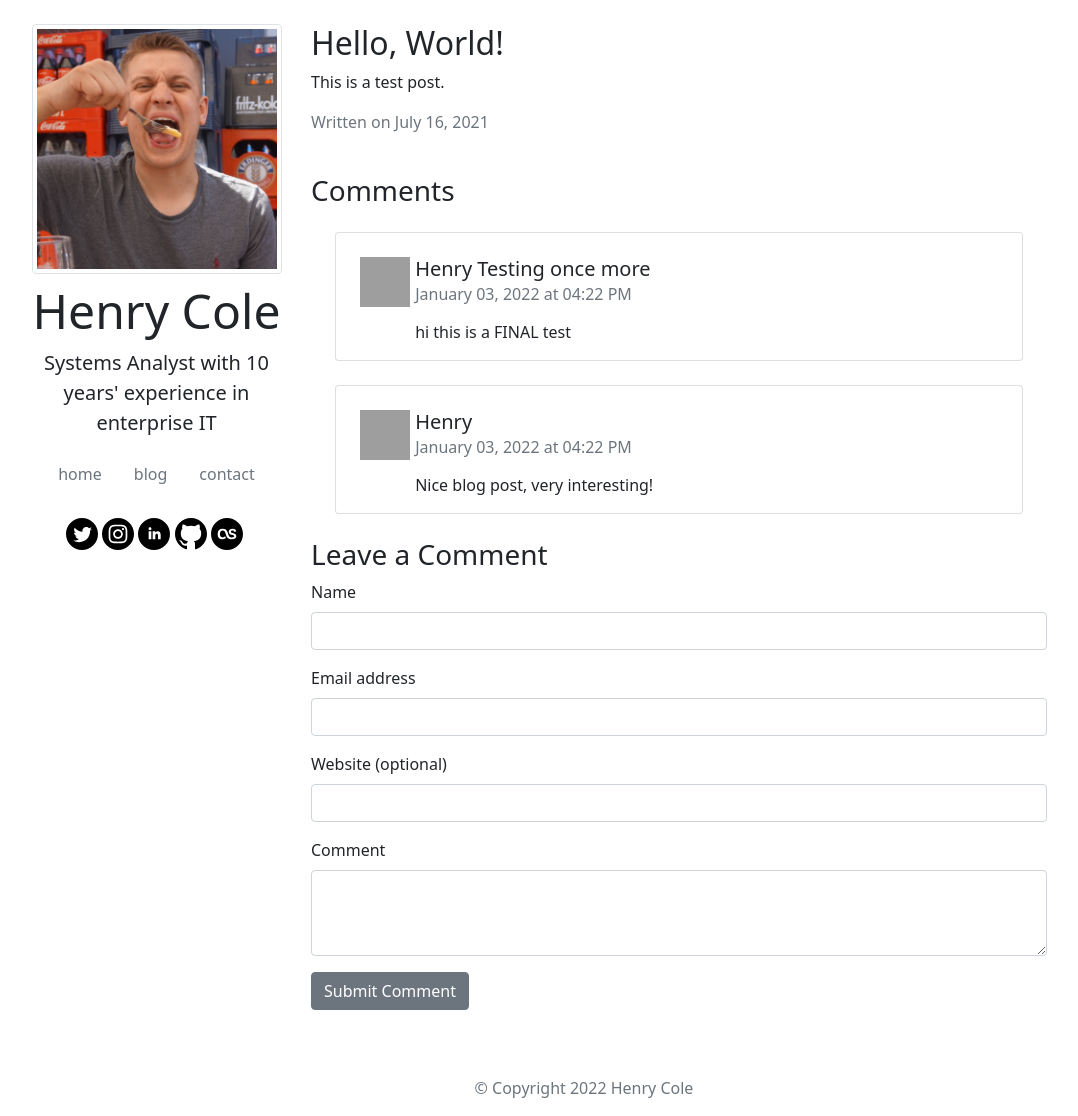
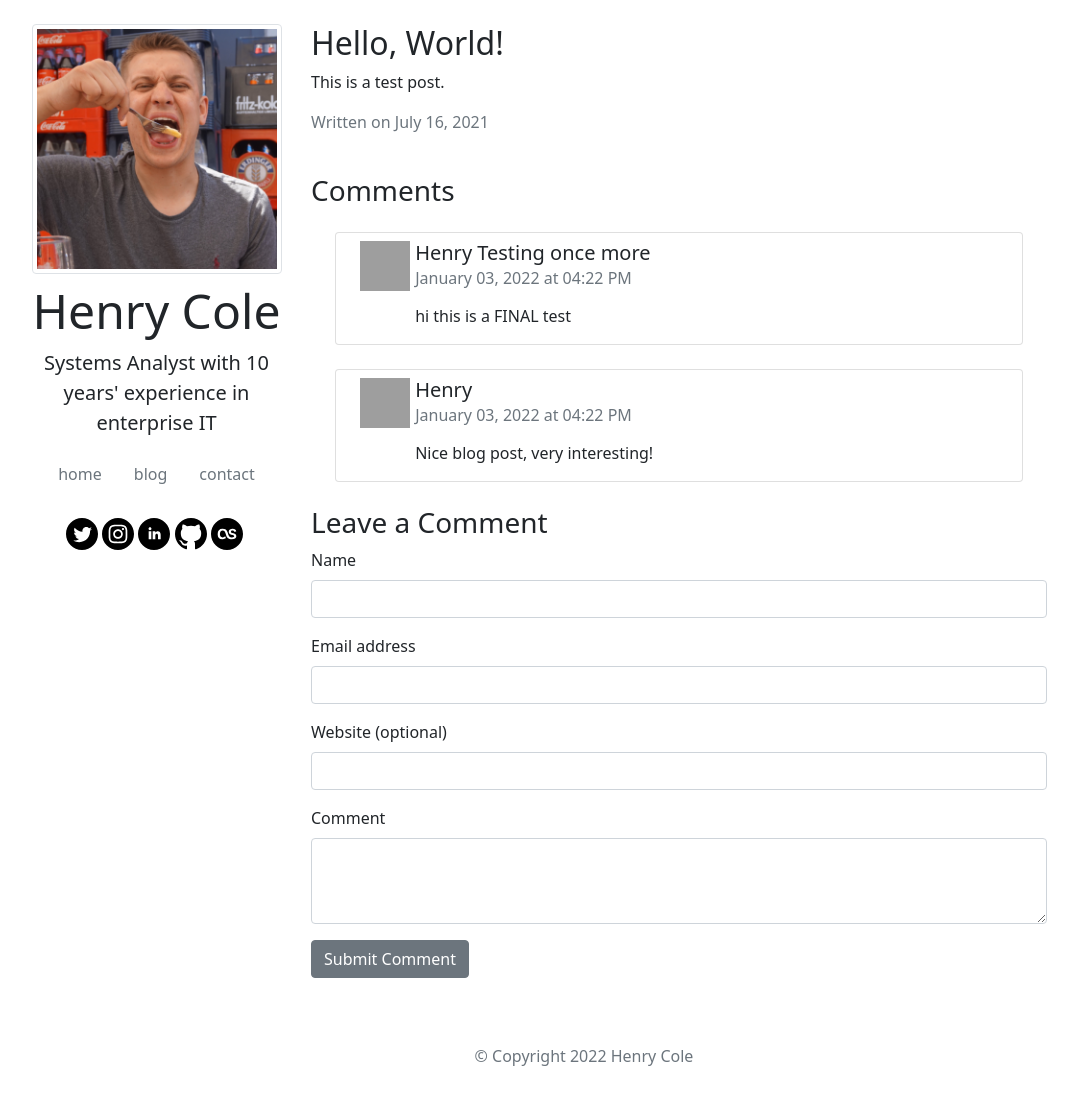
Before and after one commit to hcuk94/henry-personal-website, a Jekyll site: the page built from _posts/2021-07-16-Hello-World.md, in a window 1280 px wide and 1116 px high. Shown: the whole window, without its empty margins (56-1134 px from the left). Built offline with Jekyll 4.4.1, drawn with Linux system fonts in a browser that asks for light colours; grey boxes are pictures that could not be loaded.

Commit message:
reduced comment margin

```diff
--- a/_includes/comment.html
+++ b/_includes/comment.html
@@ -1,5 +1,5 @@
 <article id="comment{{ include.index }}" class="js-comment comment card m-4" itemprop="comment" itemscop itemtype="http://schema.org/Comment">
-    <div class="container mt-4">
+    <div class="container mt-2">
         <div class="row">
             <div class="col-2 col-md-1">
                 <div class="comment__avatar-wrapper">
```
